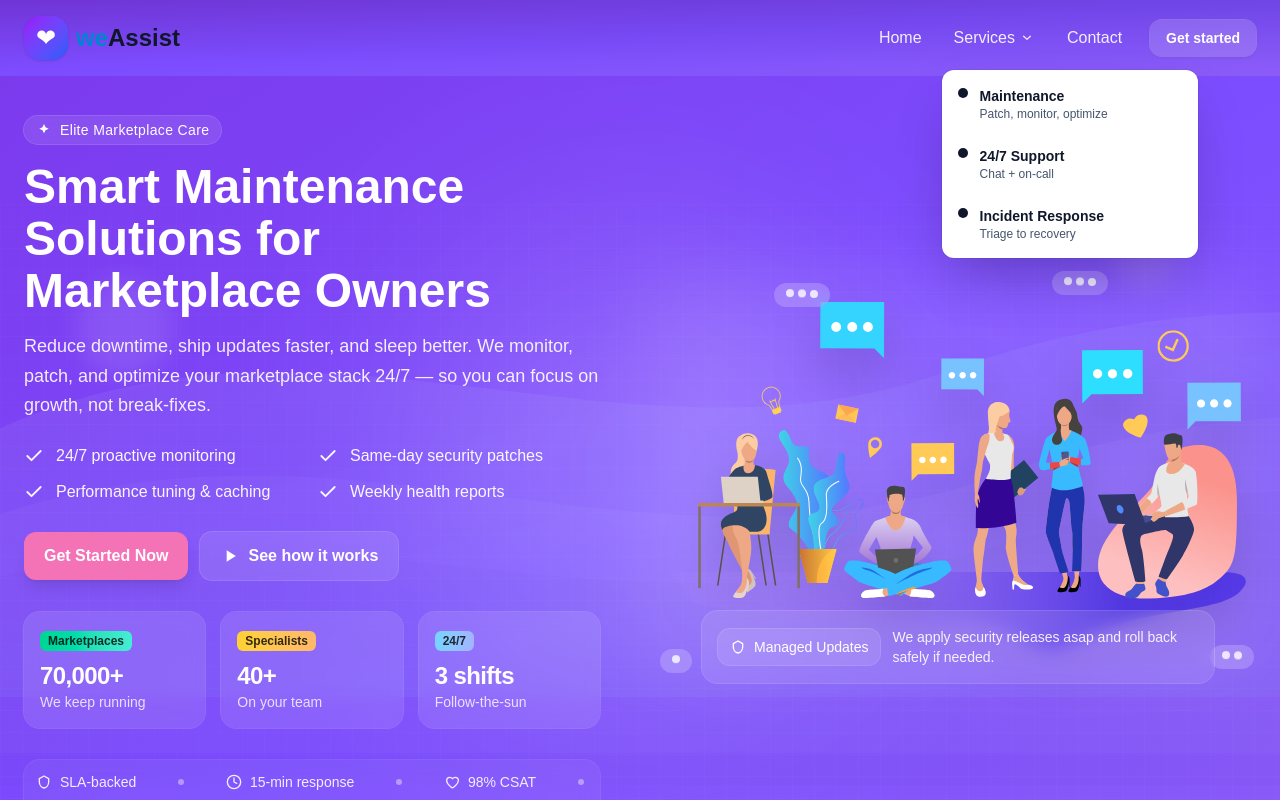
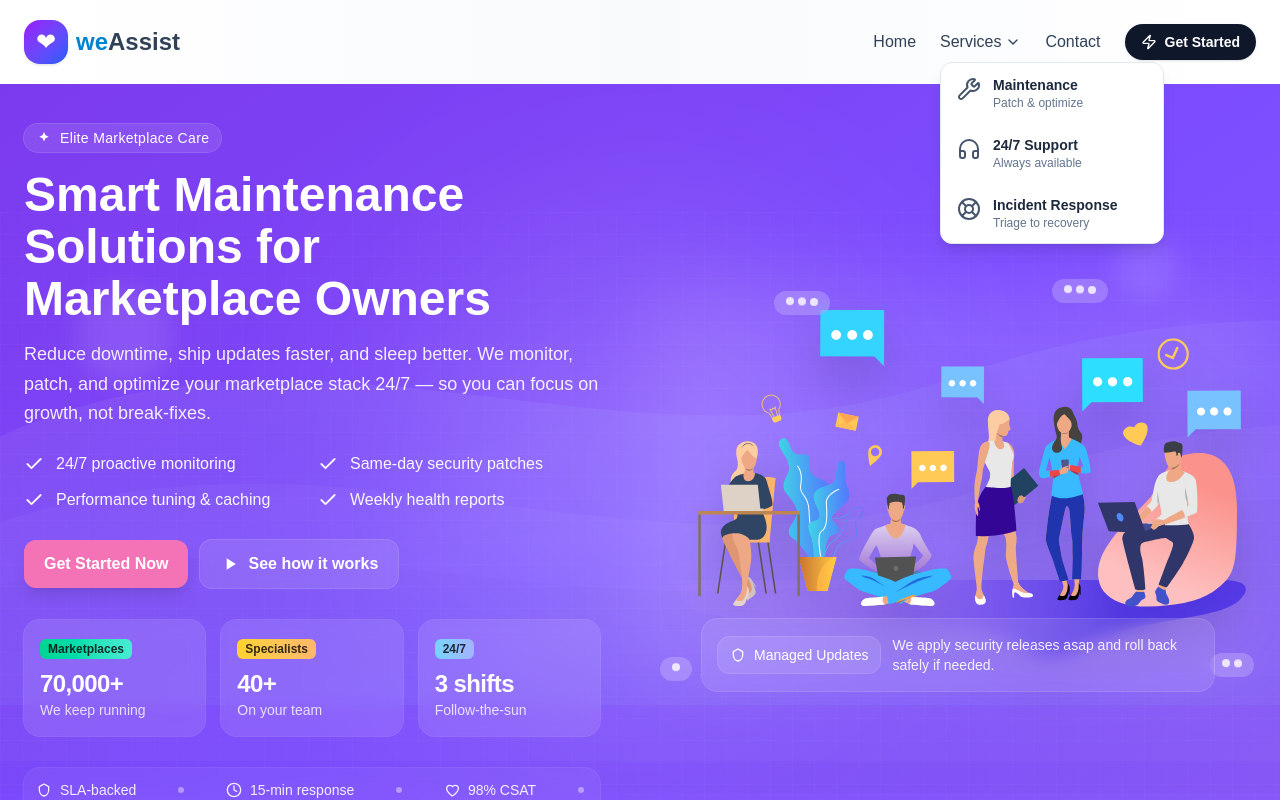
Before and after one commit to radwan503/weAssist, a Next.js app: page / in a window 1280 px wide. Both pictures are taken after a click on the button "Services". Shown: the top 800 px of the page. Built offline with nearby package versions, Linux system fonts and the light colour scheme; what @ant-design/nextjs-registry would draw is missing.

Commit message:
we assist ui update

```diff
--- a/src/components/_common/Header.tsx
+++ b/src/components/_common/Header.tsx
@@ -1,100 +1,107 @@
+// app/components/Navbar.tsx
 'use client'
 
 import Link from 'next/link'
-import React, { useState } from 'react'
+import React, { useState, useEffect } from 'react'
+import { Menu, X, ChevronDown, Headphones, Wrench, LifeBuoy, Zap } from 'lucide-react'
 
 export function Navbar() {
   const [mobileOpen, setMobileOpen] = useState(false)
   const [mobileServicesOpen, setMobileServicesOpen] = useState(false)
+  const [scrolled, setScrolled] = useState(false)
+  const [progress, setProgress] = useState(0)
+
+  // Detect scroll and progress
+  useEffect(() => {
+    const handleScroll = () => {
+      const totalScroll = document.documentElement.scrollHeight - window.innerHeight
+      const currentScroll = window.scrollY
+      const scrollProgress = (currentScroll / totalScroll) * 100
+      setProgress(scrollProgress)
+      setScrolled(currentScroll > 30)
+    }
+    window.addEventListener('scroll', handleScroll)
+    return () => window.removeEventListener('scroll', handleScroll)
+  }, [])
 
   return (
-    <header className="sticky top-0 z-40 bg-gradient-to-br from-[#7c3aed] via-[#7c4dff] to-[#8b5cf6] text-white">
-      {/* Glass background */}
-      <div className="pointer-events-none absolute inset-0 z-[-1]" aria-hidden>
-        <div className="h-16 w-full bg-gradient-to-b from-black/10 to-transparent" />
-      </div>
+    <header
+      className={`sticky top-0 z-50 transition-all duration-300 ${
+        scrolled
+          ? 'bg-gradient-to-r from-white to-white backdrop-blur-md shadow'
+          : 'bg-gradient-to-r from-white via-slate-50 to-white'
+      }`}
+    >
+      {/* Progress bar */}
+      <div
+        className="absolute bottom-0 left-0 h-1 bg-gradient-to-r from-indigo-500 via-purple-500 to-pink-500 transition-all duration-150"
+        style={{ width: `${progress}%` }}
+      />
 
-      <div className="mx-auto flex w-full max-w-7xl items-center justify-between px-4 py-3 sm:px-6 md:py-4">
+      <div className="mx-auto flex w-full max-w-7xl items-center justify-between px-4 py-4 sm:px-6 md:py-5">
         {/* Brand */}
         <Link href="/" className="flex items-center gap-2">
           <div className="flex items-center gap-2">
-              <div className="flex h-11 w-11 items-center justify-center rounded-2xl bg-gradient-to-br from-purple-600 to-blue-600 text-2xl text-white shadow">❤</div>
-              <div className="text-2xl font-extrabold text-slate-900 dark:text-white"><span className="text-sky-600">we</span>Assist</div>
-            </div>
+            <div className="flex h-11 w-11 items-center justify-center rounded-2xl bg-gradient-to-br from-purple-600 to-blue-600 text-2xl text-white shadow">❤</div>
+            <div className="text-2xl font-extrabold  text-slate-700 "><span className="text-sky-600">we</span>Assist</div>
+          </div>
         </Link>
 
         {/* Desktop Nav */}
-        <nav className="hidden items-center gap-2 md:flex">
-          <NavLink href="/">Home</NavLink>
-
+        <nav className="hidden items-center gap-6 md:flex">
+          <NavLink href="/weAssist">Home</NavLink>
           {/* Services dropdown */}
           <div className="group relative">
-            <button className="inline-flex items-center gap-1 rounded-lg px-3 py-2 text-white/90 transition hover:bg-white/10 hover:text-white focus:outline-none focus-visible:ring-2 focus-visible:ring-white/40">
-              <span>Services</span>
-              <Chevron className="h-4 w-4 transition-transform group-hover:rotate-180" />
+            <button className="flex items-center gap-1 text-slate-700 transition hover:text-slate-900 focus:outline-none">
+              Services
+              <ChevronDown className="h-4 w-4 transition-transform group-hover:rotate-180" />
             </button>
-            {/* Hover / Focus dropdown */}
-            <div className="pointer-events-none absolute left-0 top-full pt-3 opacity-0 transition duration-200 group-hover:pointer-events-auto group-hover:opacity-100 group-focus-within:pointer-events-auto group-focus-within:opacity-100">
-              <div className="min-w-[16rem] rounded-xl bg-white p-1 text-slate-800 shadow-2xl ring-1 ring-black/5">
-                <DropdownItem href="/weAssist/maintenance" title="Maintenance" desc="Patch, monitor, optimize" />
-                <DropdownItem href="/weAssist/support" title="24/7 Support" desc="Chat + on-call" />
-                <DropdownItem href="/weAssist/incident" title="Incident Response" desc="Triage to recovery" />
-              </div>
+            <div className="invisible absolute left-0 top-full mt-2 w-56 translate-y-1 rounded-xl border border-slate-200 bg-white shadow-lg opacity-0 transition-all duration-200 group-hover:visible group-hover:translate-y-0 group-hover:opacity-100 group-focus-within:visible group-focus-within:translate-y-0 group-focus-within:opacity-100">
+              <DropdownItem icon={<Wrench />} href="/weAssist/maintenance" title="Maintenance" desc="Patch & optimize" />
+              <DropdownItem icon={<Headphones />} href="/weAssist/support" title="24/7 Support" desc="Always available" />
+              <DropdownItem icon={<LifeBuoy />} href="/weAssist/incident" title="Incident Response" desc="Triage to recovery" />
             </div>
           </div>
 
           <NavLink href="/weAssist/contact">Contact</NavLink>
-          <CTA href="#get-started">Get started</CTA>
+          <CTA href="#get-started">Get Started</CTA>
         </nav>
 
-        {/* Mobile Hamburger */}
+        {/* Mobile Toggle */}
         <button
           aria-label="Open menu"
           onClick={() => setMobileOpen((v) => !v)}
-          className="inline-flex h-10 w-10 items-center justify-center rounded-lg bg-white/10 text-white backdrop-blur ring-1 ring-white/20 md:hidden"
+          className="md:hidden rounded-lg p-2 text-slate-700 hover:bg-slate-100"
         >
-          <svg viewBox="0 0 24 24" fill="none" stroke="currentColor" className="h-5 w-5">
-            <path strokeWidth="2" strokeLinecap="round" d="M4 7h16M4 12h16M4 17h16" />
-          </svg>
+          {mobileOpen ? <X className="h-6 w-6" /> : <Menu className="h-6 w-6" />}
         </button>
       </div>
 
       {/* Mobile Menu */}
       {mobileOpen && (
-        <div className="mx-auto w-full max-w-7xl px-4 pb-4 md:hidden">
-          <div className="overflow-hidden rounded-2xl bg-white text-slate-900 shadow-2xl ring-1 ring-slate-200">
-            <Link href="/" className="block px-6 py-3 hover:bg-slate-50">
-              Home
-            </Link>
-
-            {/* Mobile accordion for Services */}
-            <div className="border-t border-slate-200">
+        <div className="border-t border-slate-200 bg-white/80 backdrop-blur-md md:hidden">
+          <div className="px-4 py-4 space-y-2">
+            <Link href="/weAssist" className="block rounded-lg px-3 py-2 hover:bg-slate-100">Home</Link>
+            {/* Mobile accordion */}
+            <div>
               <button
                 onClick={() => setMobileServicesOpen((v) => !v)}
-                className="flex w-full items-center justify-between px-6 py-3 hover:bg-slate-50"
-                aria-expanded={mobileServicesOpen}
+                className="flex w-full items-center justify-between rounded-lg px-3 py-2 hover:bg-slate-100"
               >
                 <span>Services</span>
-                <Chevron className={`h-4 w-4 text-slate-600 transition-transform ${mobileServicesOpen ? 'rotate-180' : ''}`} />
+                <ChevronDown className={`h-4 w-4 transition-transform ${mobileServicesOpen ? 'rotate-180' : ''}`} />
               </button>
-              <div className={`${mobileServicesOpen ? 'block' : 'hidden'} pb-2 pl-2`}>
-                <a href="/weAssist/maintenance" className="block rounded-lg px-6 py-2 text-sm hover:bg-slate-50">Maintenance</a>
-                <a href="/weAssist/support" className="block rounded-lg px-6 py-2 text-sm hover:bg-slate-50">24/7 Support</a>
-                <a href="/weAssist/incident" className="block rounded-lg px-6 py-2 text-sm hover:bg-slate-50">Incident Response</a>
-              </div>
+              {mobileServicesOpen && (
+                <div className="mt-1 space-y-1 pl-4">
+                  <Link href="/weAssist/maintenance" className="block rounded px-3 py-2 text-sm hover:bg-slate-100">Maintenance</Link>
+                  <Link href="/weAssist/support" className="block rounded px-3 py-2 text-sm hover:bg-slate-100">24/7 Support</Link>
+                  <Link href="/weAssist/incident" className="block rounded px-3 py-2 text-sm hover:bg-slate-100">Incident Response</Link>
+                </div>
+              )}
             </div>
 
-            <a href="/weAssist/contact" className="block border-t px-6 py-3 hover:bg-slate-50">
-              Contact
-            </a>
-            <div className="border-t px-6 py-4">
-              <a
-                href="#get-started"
-                className="inline-flex w-full items-center justify-center rounded-xl bg-slate-900 px-4 py-2.5 text-sm font-semibold text-white shadow hover:-translate-y-0.5 transition"
-              >
-                Get started
-              </a>
-            </div>
+            <Link href="/weAssist/contact" className="block rounded-lg px-3 py-2 hover:bg-slate-100">Contact</Link>
+            <CTA href="#get-started" className="w-full">Get Started</CTA>
           </div>
         </div>
       )}
@@ -105,42 +112,32 @@ export function Navbar() {
 /* ——— Subcomponents ——— */
 function NavLink({ href, children }: { href: string; children: React.ReactNode }) {
   return (
-    <a
-      href={href}
-      className="rounded-lg px-3 py-2 text-white/90 transition hover:bg-white/10 hover:text-white focus:outline-none focus-visible:ring-2 focus-visible:ring-white/40"
-    >
+    <a href={href} className="text-slate-700 transition hover:text-slate-900">
       {children}
     </a>
   )
 }
 
-function CTA({ href, children }: { href: string; children: React.ReactNode }) {
+function CTA({ href, children, className = '' }: { href: string; children: React.ReactNode; className?: string }) {
   return (
     <a
       href={href}
-      className="ml-2 inline-flex items-center justify-center rounded-xl bg-white/15 px-4 py-2 text-sm font-semibold text-white shadow-sm ring-1 ring-white/20 backdrop-blur transition hover:bg-white/25 focus:outline-none focus-visible:ring-2 focus-visible:ring-white/40"
+      className={`inline-flex items-center justify-center rounded-full bg-slate-900 px-4 py-2 text-sm font-semibold text-white shadow transition hover:scale-105 hover:bg-slate-800 ${className}`}
     >
+      <Zap className="mr-2 h-4 w-4" />
       {children}
     </a>
   )
 }
 
-function DropdownItem({ href, title, desc }: { href: string; title: string; desc: string }) {
+function DropdownItem({ icon, href, title, desc }: { icon?: React.ReactNode; href: string; title: string; desc: string }) {
   return (
-    <a href={href} className="flex items-start gap-3 rounded-lg p-3 hover:bg-slate-100">
-      <div className="mt-0.5 h-2.5 w-2.5 rounded-full bg-slate-900" />
+    <a href={href} className="flex items-start gap-3 px-4 py-3 hover:bg-slate-50 transition">
+      <div className="mt-0.5 text-slate-600">{icon}</div>
       <div>
-        <div className="text-sm font-semibold text-slate-900">{title}</div>
-        <div className="text-xs text-slate-600">{desc}</div>
+        <div className="text-sm font-semibold text-slate-800">{title}</div>
+        <div className="text-xs text-slate-500">{desc}</div>
       </div>
     </a>
   )
 }
-
-function Chevron({ className = 'h-4 w-4' }: { className?: string }) {
-  return (
-    <svg viewBox="0 0 20 20" fill="currentColor" className={className} aria-hidden>
-      <path d="M5.23 7.21a.75.75 0 011.06.02L10 10.585l3.71-3.355a.75.75 0 111.02 1.1l-4.22 3.815a.75.75 0 01-1.02 0L5.25 8.33a.75.75 0 01-.02-1.12z" />
-    </svg>
-  )
-}
```
